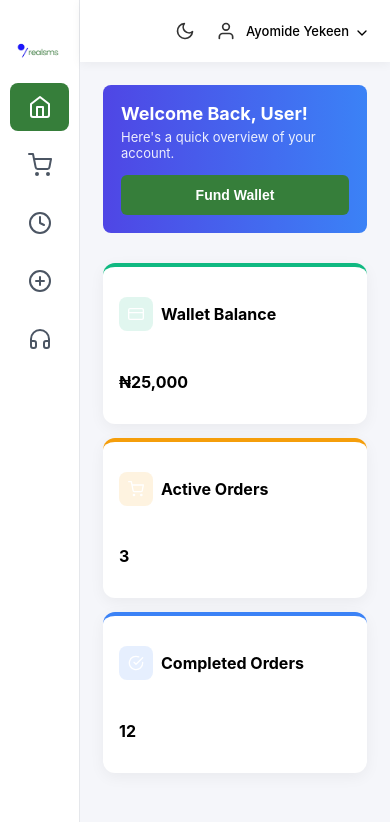
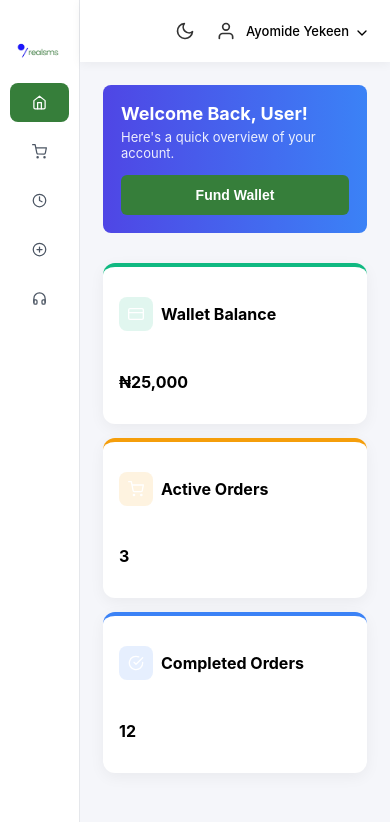
Before and after one commit to ay30bg/realsms, a React (Create React App) app: page / in a window 390 px wide. Shown: the top 822 px of the page. Built offline with nearby package versions, Linux system fonts and the light colour scheme.

Commit message:
Update sidebar.css

```diff
--- a/src/styles/sidebar.css
+++ b/src/styles/sidebar.css
@@ -102,6 +102,6 @@
   }
 
   .sidebar-icon {
-    font-size: 24px; /* make icons bigger */
+    font-size: 15px; /* make icons bigger */
   }
 }
```
